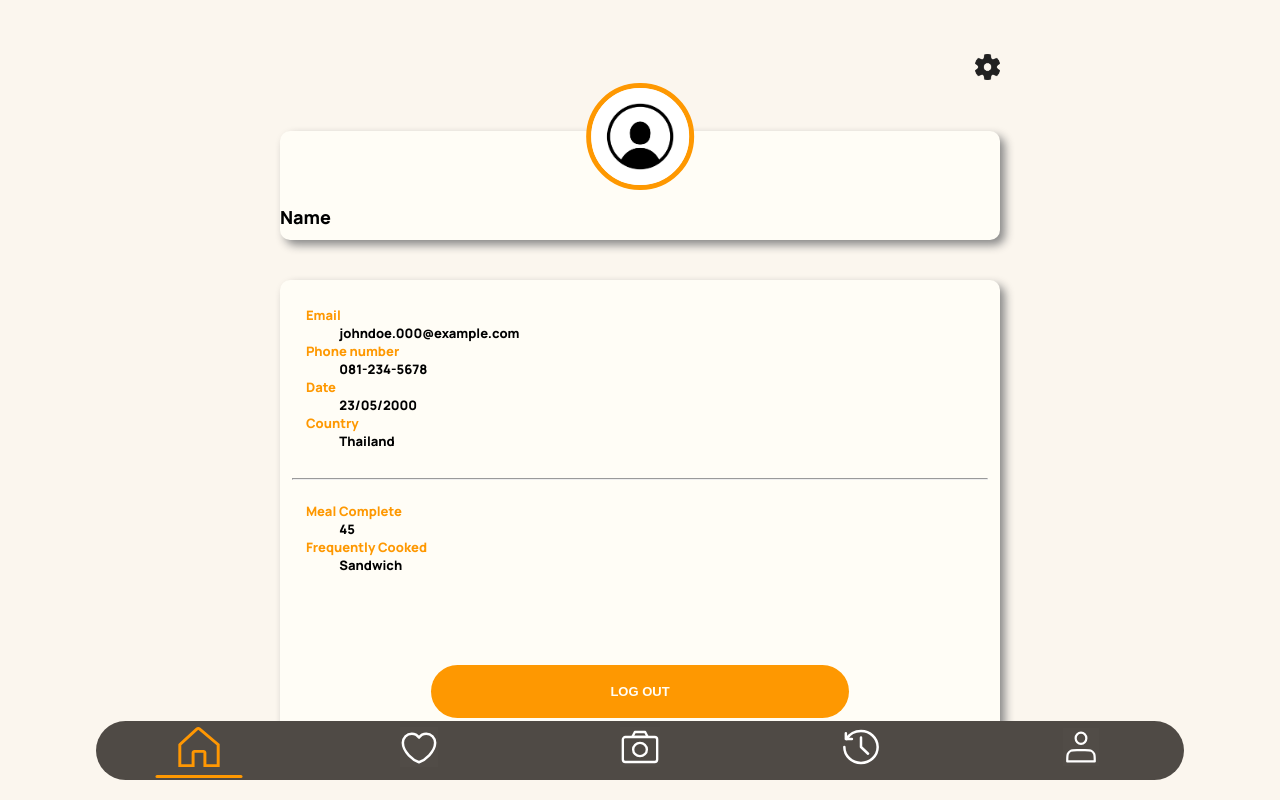
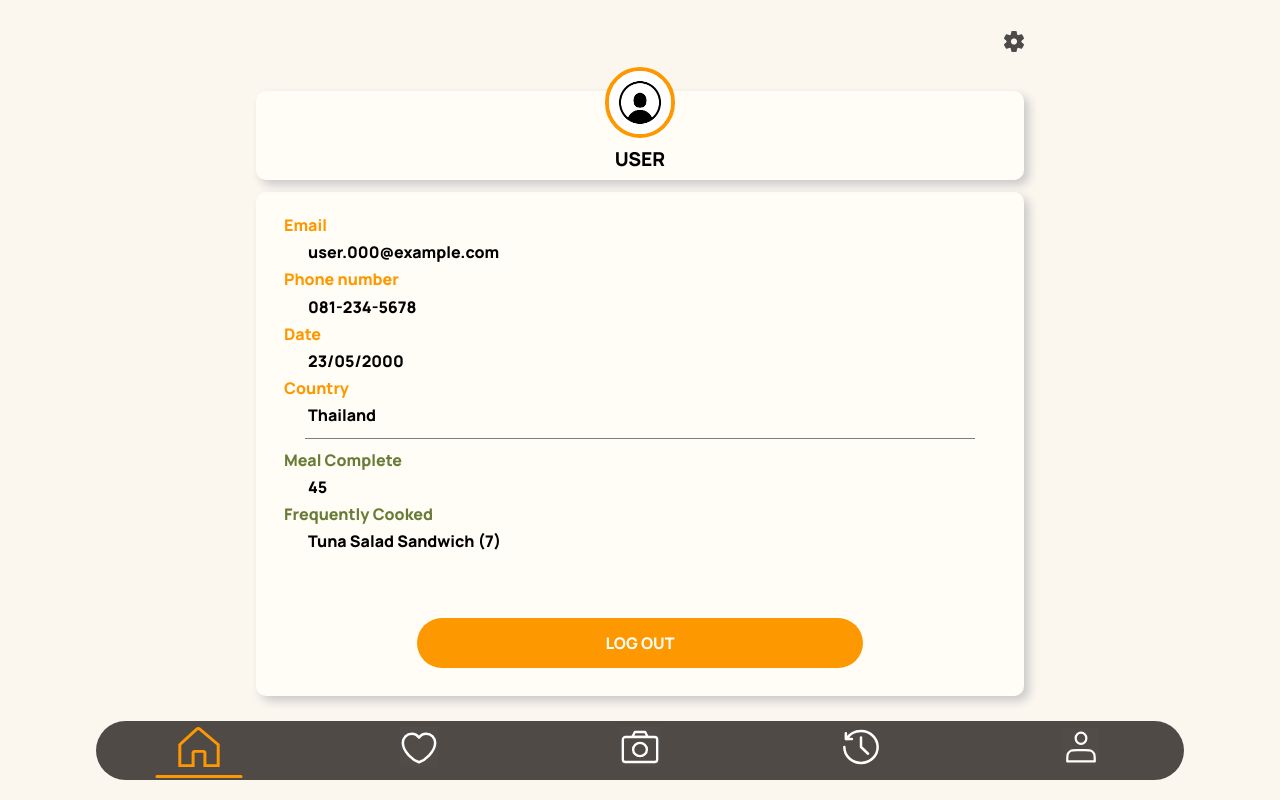
Before and after one commit to phatcharat/Sous_Cook, a React (Create React App) app in the folder client/: page /account in a window 1280 px wide. Built offline with nearby package versions, Linux system fonts and the light colour scheme.

Commit message:
userpage

```diff
--- a/client/src/components/UserDataPage.js
+++ b/client/src/components/UserDataPage.js
@@ -1,59 +1,86 @@
-import React from 'react';
+import React, { useState, useEffect } from 'react';
 import '../css/UserDataPage.css';  // Import the CSS file
 import IconSetting from '../Icon/Button/Setting_btn.png';
 import defaultProfile from '../image/profile.jpg';
 import { useNavigate } from 'react-router-dom';
 const UserDataPage = () => {
     const navigate = useNavigate();
+    const [showMenu, setShowMenu] = useState(false);
 
-    // let profilePic = document.getElementById("pic-pro");
-    // let inputPic = document.getElementById("input-img");
+    const [profilePic, setProfilePic] = useState(defaultProfile);
 
-    // inputPic.onchange = function(){
-    //     profilePic.src = URL.createObjectURL(inputPic.files[0]);
-    // }
+    const handleLogout = () => {
+        navigate("/login")
+    }
+
+    const toggleMenu = () => {
+        setShowMenu(!showMenu);
+    }
+
+    const changeProfileImage = (event) => {
+        if (event.target.files && event.target.files[0]) {
+        setProfilePic(URL.createObjectURL(event.target.files[0]));
+        }
+    };
+
 
 
     return (
       <div>
-        <div class="profile-container">
-            <div class="setting-container">
-                <a onClick={() => navigate("/home")}><img src={IconSetting}/></a>
+        <div className="profile-container">
+            {/* setting button */}
+            <div className="setting-container">
+                 <img src={IconSetting} alt="setting" onClick={toggleMenu} style={{ cursor: "pointer" }}/>
+                 { showMenu && (
+                    <div className="dropDown-menu">
+                        <div className="menu-items">
+                            <label htmlFor="input-img" style={{cursor: "pointer"}}>
+                                 Upload profile
+                            </label>
+                             <input type="file" accept="image/jpg, image/png, image/jpeg" id="input-img" onChange={changeProfileImage}></input>
+                        </div>
+                        <hr></hr>
+                        <div className="menu-items" onClick={handleLogout}>
+                        Log out
+                        </div>
+                    </div>
+                 )}
             </div>
-            <div class="profile-pic">
-                <div class="border-box"></div>
-                <div class="pic-con">
-                    <img src={defaultProfile} id="pic-pro"></img>
-                    {/* <div id="pic-border"></div> */}
-                    <div class="nameplace">Name</div>
+            <div className="profile-pic">
+                <div className="border-box"></div>
+                <div className="pic-con">
+                    <img src={profilePic} id="pic-pro" alt="profile"/>
+                    <div id="pic-border"></div>
+                    {/* username */}
+                    <div className="nameplace">user</div>
                 </div>
             </div>
-            {/* <label for="input-img">upload image</label>
-            <input type="file" accept="image/jpg, image/png, image/jpeg" id="input-img" onChange="loadPic(event)"></input> */}
 
         </div>
 
-        <div class="userData-container">
-            <div class="data-box-top">
-                <div class="title">Email</div>
-                <div class="data">johndoe.000@example.com</div>
-                <div class="title">Phone number</div>
-                <div class="data">081-234-5678</div>
-                <div class="title">Date</div>
-                <div class="data">23/05/2000</div>
-                <div class="title">Country</div>
-                <div class="data">Thailand</div>
+        <div className="userData-container">
+            <div className="data-box-top">
+                <div className="title">Email</div>
+                <div className="data">user.000@example.com</div>
+                <div className="title">Phone number</div>
+                <div className="data">081-234-5678</div>
+                <div className="title">Date</div>
+                <div className="data">23/05/2000</div>
+                <div className="title">Country</div>
+                <div className="data">Thailand</div>
             </div>
-            <div><hr></hr></div>
-            <div class="data-box-bottom">
-                <div class="title">Meal Complete</div>
-                <div class="data">45</div>
-                <div class="title">Frequently Cooked</div>
-                <div class="data">Sandwich</div>
+            <div className="separator"></div>
+            <div className="data-box-bottom">
+                <div className="title">Meal Complete</div>
+                <div className="data">45</div>
+                <div className="title">Frequently Cooked</div>
+                <div className="data">Tuna Salad Sandwich (7)</div>
             </div>
 
-            <div class="logout-place">
-                <button class="logout-button">LOG OUT</button>
+            <div className="logout-place">
+                <button className="logout-button" onClick={handleLogout}>
+                    LOG OUT
+                </button>
             </div>
 
         </div>
--- a/client/src/css/UserDataPage.css
+++ b/client/src/css/UserDataPage.css
@@ -1,34 +1,31 @@
-@import url('https://fonts.googleapis.com/css2?family=Questrial&display=swap');
+@import url('https://fonts.googleapis.com/css2?family=Manrope:wght@400;800&display=swap');
+
 .profile-container {
     display: flex;
-    flex-direction: column; /* จัดเรียงองค์ประกอบในแนวตั้ง */
-    /* gap: 2%; */
-    /* padding: 2%; */
-    height: 25vh;
-    margin: 5%;
-    /* background-color: aqua; */
-
+    flex-direction: column;
+    height: 20vh;
+    margin: 1rem;
 }
 
 .userData-container {
-    margin: 5%;
+    margin: 1rem;
     padding: 1.5vh;
-    height: 55vh;
+    min-height: 60vh;
     background-color: #FFFDF6;
     border-radius: 10px;
-    box-shadow: 5px 5px 10px #888888;
+    box-shadow: 5px 5px 10px #cacaca;
     display: flex;
     flex-direction: column;
+    justify-content: flex-start;
+    line-height: 1.7;
 }
 
 .profile-pic {
-
     display: flex;
     flex-direction: column;
-    /* background-color: wheat; */
     height: 80%;
     border-radius: 10px;
-    /* opacity: 0; */
+
 }
 
 #pic-border {
@@ -37,27 +34,48 @@
     height: 110%;
     aspect-ratio: 1 / 1;
     border-radius: 50%;
-    background-color: black;
     justify-self: center;
 }
 
 .pic-con {
     position: relative;
-    height: 85%;
+    height: 70%;
     background-color: #FFFDF6;
     border-radius: 10px;
-    box-shadow: 5px 5px 10px #888888;
+    box-shadow: 5px 5px 10px #cacaca;
+    display: flex;
+    flex-direction: column;
+    justify-content: center;
+    align-items: center;
+   gap: 0.5rem;
 }
 
 .setting-container {
+    position: relative;
     margin-top: 2%;
     height: 13%;
     justify-content: flex-end;
     display: flex;
+    z-index: 20;
 }
 
 .setting-container img {
     height: 100%;
+    opacity: 80%;
+}
+
+.dropDown-menu {
+    position: absolute;
+    top: 100%;
+    right: 0;
+    background-color: white;
+    border-radius: 10px;
+    box-shadow: 5px 5px 10px #cacaca;
+    padding: 1rem;
+    margin-top: 0.5rem;
+    height: auto;
+    font-family: 'Manrope', sans-serif;
+    font-size: 1rem;
 }
 
 .border-box {
@@ -67,11 +85,12 @@
 }
 
 .nameplace {
-    position: absolute;
-    bottom: 10%;
-    font-size: large;
+    position: relative;
+    font-size: 1.2rem;
     justify-self: center;
     font-weight: bold;
+    text-transform: uppercase;
+    margin-bottom: 2rem;
 }
 
 input {
@@ -79,59 +98,75 @@ input {
 }
 
 #pic-pro {
-    border: 5px solid #FE9801;
-    position: absolute;
-    top: -45%;
-    left: 50%;
-    transform: translateX(-50%);
-    height: 90%;
+    border: 4px solid #FE9801;
+    position: static;
+    top: auto;
+    left: auto;
+    transform: none;
+    height: 70%;
     aspect-ratio: 1 / 1;
     border-radius: 50%;
-    /* background-color: black; */
-    /* justify-self: center; */
+    z-index: 1;
+    object-fit: cover;
 }
 
 .data-box-top {
-    height: 42.5%;
-    padding: 2%;
+    padding: 0.5rem 1rem;
     /* margin-bottom: 2%; */
 }
 
 .data-box-bottom {
-    padding: 2%;
-    height: 42.5%;
-    /* padding: 2%; */
+    padding: 0.5rem 1rem;
 }
 
 .logout-place {
     /* background-color: #a9987e; */
-    height: 15%;
+    height: 70%;
     display: flex;
     /* justify-items: center; */
     justify-content: center;
-    margin-bottom: 2%;
+    margin-top: auto;
+    margin-bottom: 1rem;
 }
 
 .logout-button {
     width: 60%;
     background-color: #FE9801;
     border-radius: 50px;
-    height: 100%;
-    font-size: small;
+    height: 50px;
+    font-size: 1rem;
     color: #FFFDF6;
     border: 0;
     font-weight: bold;
+    font-family: 'Manrope', sans-serif;
 
 }
 
-.title {
-    font-size: small;
+.data-box-top .title {
+    font-size: 1rem;
     color: #FE9801;
     font-weight: bold;
+    font-family: 'Manrope', sans-serif;
+}
+
+.data-box-bottom .title {
+    font-size: 1rem;
+    color: #697C37;
+    font-weight: bold;
+    font-family: 'Manrope', sans-serif;
 }
 
 .data {
     font-weight: bold;
-    font-size: small;
-    margin-left: 5%;
+    font-size: 1rem;
+    margin-left: 1.5rem;
+    font-family: 'Manrope', sans-serif;
 }
+
+.separator {
+    height: 1px;
+    background-color: #7d7d7d;
+    margin: 0 auto;
+    width: 90%;
+    flex-shrink: 0;
+}
```
Also changed, not shown: 1 other file (tests, documents, lock files or other folders).
